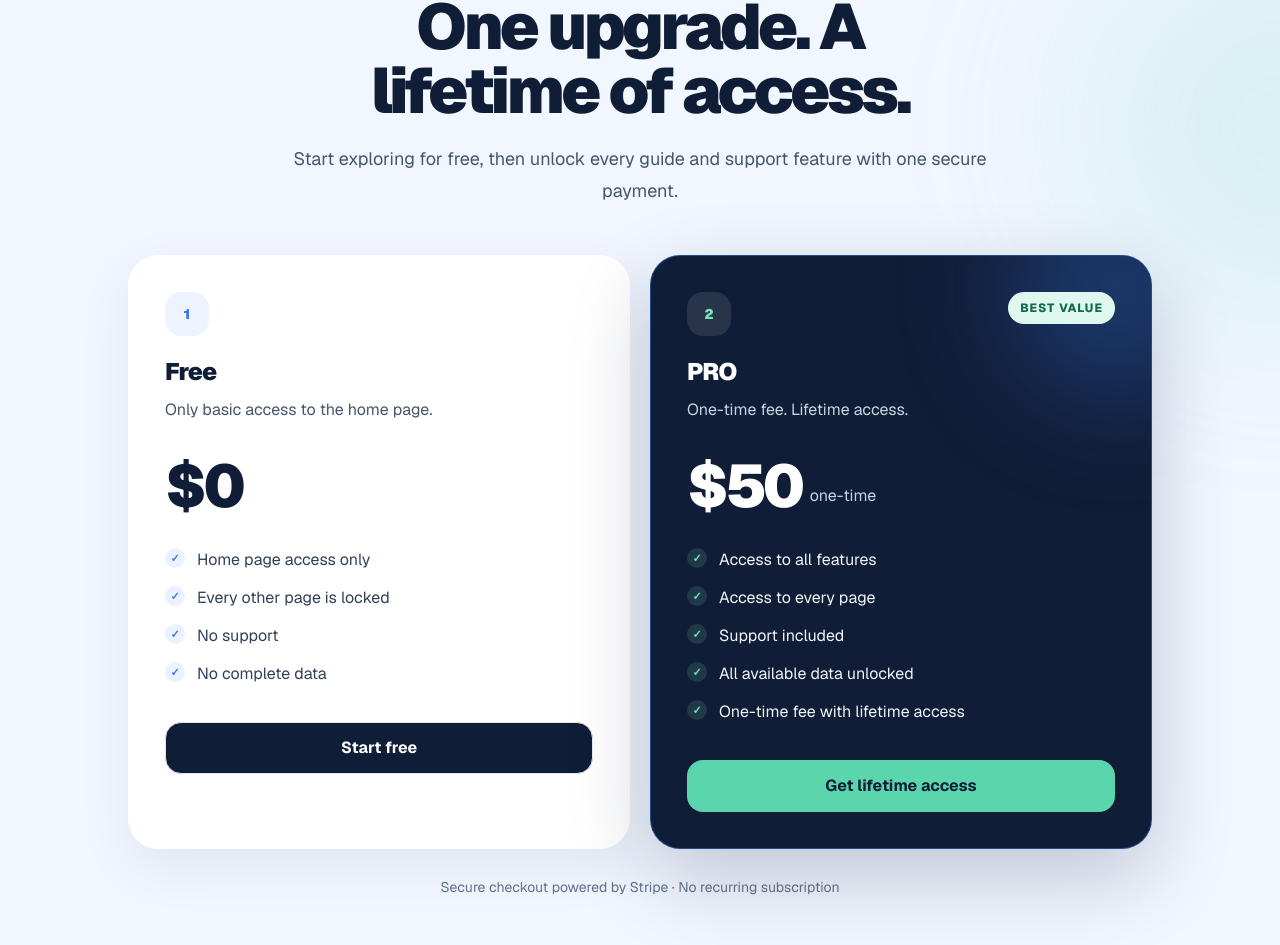
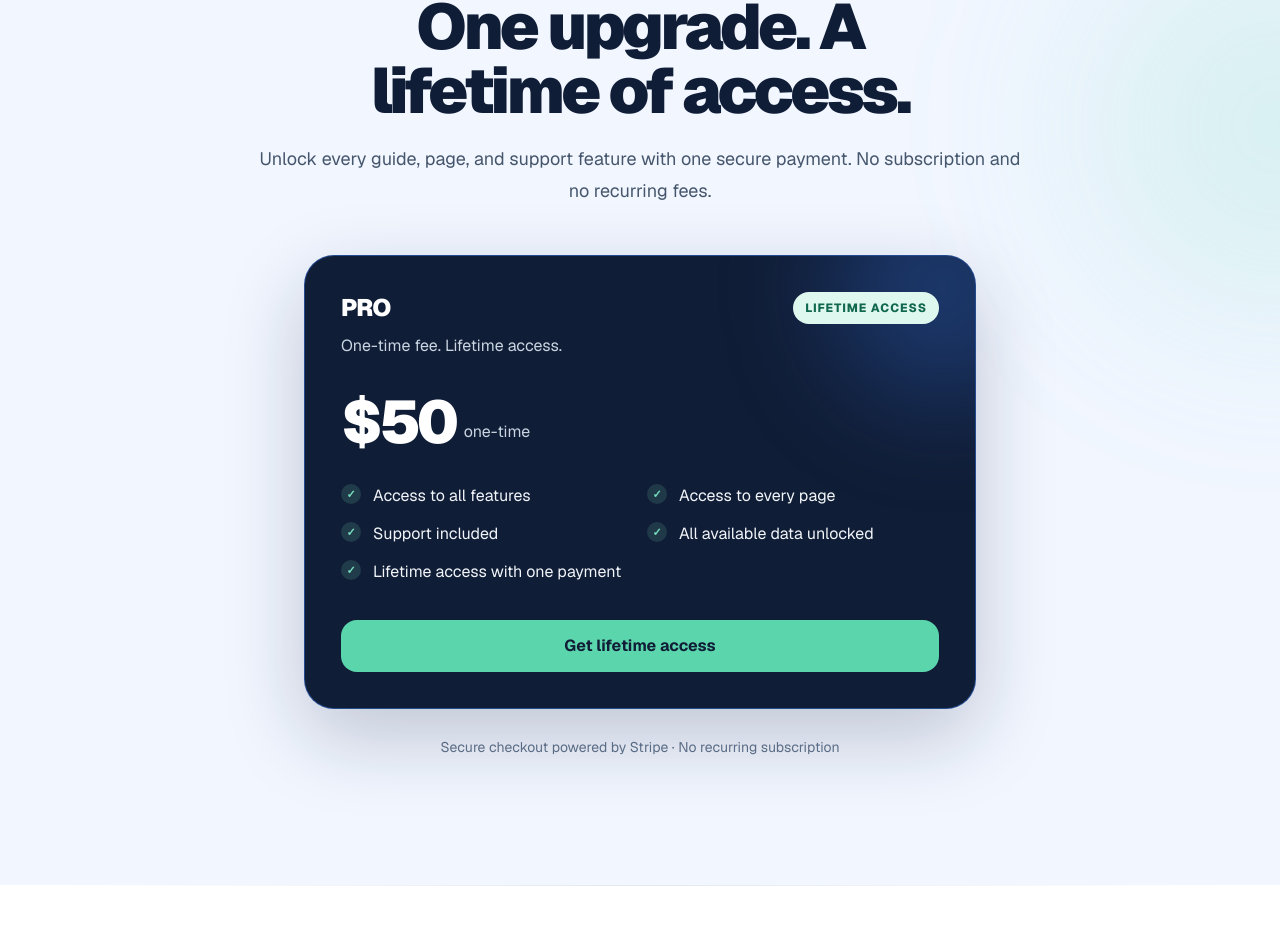
Before and after one commit to pksingh1508/eu_work_support_web, a Next.js app: page / in a window 1280 px wide. Shown: the part 1823-2768 px from the top of the page. Built offline with nearby package versions, Linux system fonts and the light colour scheme.

Commit message:
simplify pricing to a single lifetime access plan
- Remove the free pricing tier
- Clarify one-time lifetime access messaging
- Update pricing layout and feature presentation

```diff
--- a/src/components/landing/landing-content.ts
+++ b/src/components/landing/landing-content.ts
@@ -50,20 +50,6 @@ export const featureHighlights = [
 
 export const pricingPlans = [
   {
-    name: "Free",
-    price: "$0",
-    description: "Only basic access to the home page.",
-    cta: "Start free",
-    href: "/sign-up",
-    featured: false,
-    features: [
-      "Home page access only",
-      "Every other page is locked",
-      "No support",
-      "No complete data",
-    ],
-  },
-  {
     name: "PRO",
     price: "$50",
     description: "One-time fee. Lifetime access.",
@@ -75,7 +61,7 @@ export const pricingPlans = [
       "Access to every page",
       "Support included",
       "All available data unlocked",
-      "One-time fee with lifetime access",
+      "Lifetime access with one payment",
     ],
   },
 ];
--- a/src/components/landing/pricing-section.tsx
+++ b/src/components/landing/pricing-section.tsx
@@ -17,12 +17,12 @@ export function PricingSection() {
             One upgrade. A lifetime of access.
           </h2>
           <p className="mt-5 text-lg leading-8 text-slate-600">
-            Start exploring for free, then unlock every guide and support feature with one secure payment.
+            Unlock every guide, page, and support feature with one secure payment. No subscription and no recurring fees.
           </p>
         </m.div>
 
-        <m.div initial="hidden" whileInView="visible" viewport={{ once: true, amount: 0.15 }} variants={{ visible: { transition: { staggerChildren: 0.12 } } }} className="mx-auto mt-12 grid max-w-5xl gap-5 lg:grid-cols-2 lg:items-stretch">
-          {pricingPlans.map((plan, index) => (
+        <m.div initial="hidden" whileInView="visible" viewport={{ once: true, amount: 0.15 }} variants={{ visible: { transition: { staggerChildren: 0.12 } } }} className="mx-auto mt-12 max-w-2xl">
+          {pricingPlans.map((plan) => (
             <m.article
               key={plan.name}
               variants={{ hidden: { opacity: 0, y: 32 }, visible: { opacity: 1, y: 0, transition: { duration: 0.55, ease: "easeOut" } } }}
@@ -36,7 +36,6 @@ export function PricingSection() {
               {plan.featured ? <div className="absolute -right-20 -top-20 h-56 w-56 rounded-full bg-[#3979e8]/30 blur-[55px]" /> : null}
               <div className="flex items-start justify-between gap-4">
                 <div className="relative">
-                  <span className={`mb-5 flex h-11 w-11 items-center justify-center rounded-2xl text-sm font-black ${plan.featured ? "bg-white/10 text-[#78e0be]" : "bg-[#eef4ff] text-[#3979e8]"}`}>{index + 1}</span>
                   <h3 className="text-2xl font-black tracking-[-0.03em]">{plan.name}</h3>
                   <p
                     className={`mt-2 leading-7 ${
@@ -48,7 +47,7 @@ export function PricingSection() {
                 </div>
                 {plan.featured ? (
                   <span className="relative rounded-full bg-[#dff8ef] px-3 py-2 text-xs font-extrabold uppercase tracking-[0.08em] text-[#11684f]">
-                    Best value
+                    Lifetime access
                   </span>
                 ) : null}
               </div>
@@ -60,9 +59,9 @@ export function PricingSection() {
                 ) : null}
               </div>
 
-              <ul className="mt-8 space-y-3.5">
+              <ul className="mt-8 grid gap-3.5 sm:grid-cols-2">
                 {plan.features.map((feature) => (
-                  <li key={feature} className="flex gap-3 leading-6">
+                  <li key={feature} className="flex gap-3 leading-6 last:sm:col-span-2">
                     <span aria-hidden="true" className={`flex h-5 w-5 shrink-0 items-center justify-center rounded-full text-[11px] font-black ${plan.featured ? "bg-[#78e0be]/15 text-[#78e0be]" : "bg-[#eaf2ff] text-[#3979e8]"}`}>✓</span>
                     <span className={plan.featured ? "text-slate-100" : "text-slate-700"}>
                       {feature}
```
